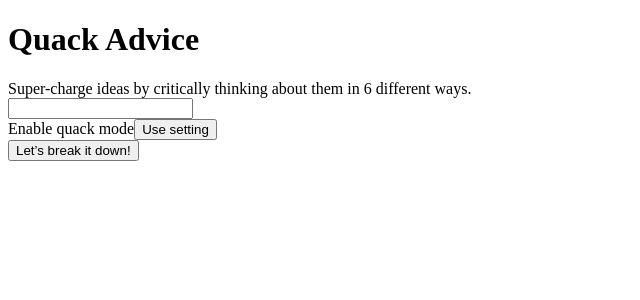
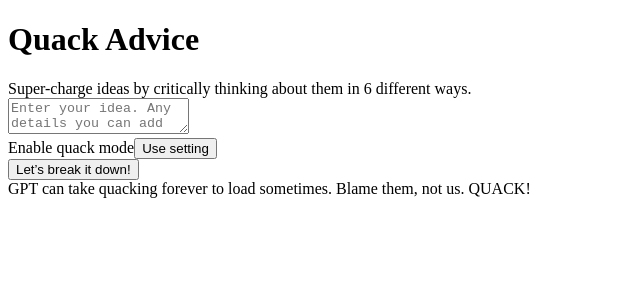
Before and after one commit to agencyenterprise/quack, a Next.js app: page / in a window 1280 px wide. Shown: the top 300 px of the page, without its empty margins (0-640 px from the left). Built offline with nearby package versions, Linux system fonts and the light colour scheme.

Commit message:
input and load message

```diff
--- a/src/app/page.tsx
+++ b/src/app/page.tsx
@@ -126,23 +126,27 @@ export default function Home() {
               different ways.
             </span>
           </div>
-          <input
-            className="w-full py-4 rounded-md border-2 border-indigo-500 text-black px-3 text-left"
+          <textarea
+            className="w-full py-4 h-48 rounded-md border-2 border-indigo-500 text-black px-3 text-left"
             onChange={handleChange}
-          ></input>
+            placeholder="Enter your idea. Any details you can add around the problem being solved will make the outcome even better."
+          ></textarea>
           <div className="flex justify-center space-x-2 py-4">
             <label htmlFor="quack" className="text-white">
               Enable quack mode
             </label>
             <Switch onClick={handleQuackMode} />
           </div>
-          <div className="flex justify-end">
+          <div className="flex flex-col justify-end">
             <button
               className="w-full py-4 rounded-md text-white bg-indigo-500"
               onClick={handleClick}
             >
               Let’s break it down!
             </button>
+            <div className="pt-4 text-indigo-200 text-sm">
+              <span>GPT can take quacking forever to load sometimes. Blame them, not us. QUACK!</span>
+            </div>
           </div>
           {loading && (
             <div className="flex justify-end">
```
